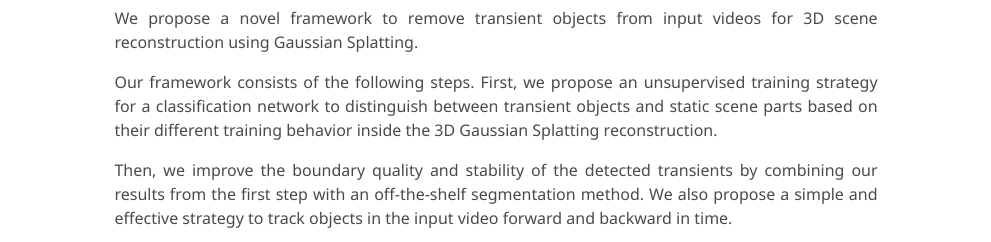
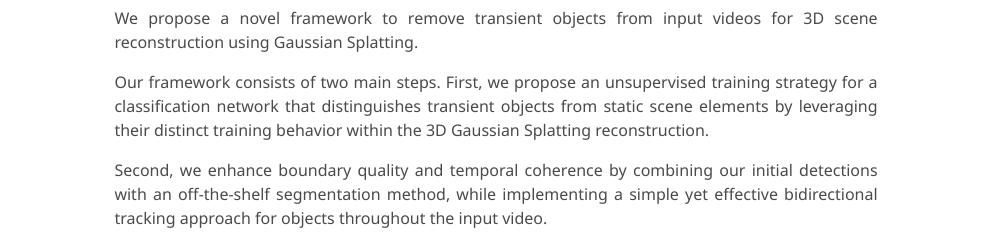
Before and after one commit to transient-3dgs/transient-3dgs.github.io, a plain HTML site: page index.html in a window 1280 px wide. Shown: the part 710-952 px from the top of the page, without its empty margins (144-1135 px from the left). Drawn offline with nearby package versions, Linux system fonts and the light colour scheme; some icons are missing; a web font is replaced by a local one.

Commit message:
Update index.html

```diff
--- a/index.html
+++ b/index.html
@@ -150,16 +150,15 @@
             for 3D scene reconstruction using Gaussian Splatting.
           </p>
           <p>
-            Our framework consists of the following steps.
+            Our framework consists of two main steps.
             First, we propose an unsupervised training strategy for a classification
-            network to distinguish between transient objects and static scene parts
-            based on their different training behavior inside the 3D Gaussian Splatting reconstruction.
+            network that distinguishes transient objects from static scene elements by
+            leveraging their distinct training behavior within the 3D Gaussian Splatting reconstruction.
           </p>
           <p>
-            Then, we improve the boundary quality and stability of the detected transients
-            by combining our results from the first step with an off-the-shelf segmentation method.
-            We also propose a simple and effective strategy to track objects in the input video
-            forward and backward in time.
+            Second, we enhance boundary quality and temporal coherence by combining our initial detections
+            with an off-the-shelf segmentation method, while implementing a simple yet effective bidirectional
+            tracking approach for objects throughout the input video.
           </p>
         </div>
         <img src="static/images/pipeline.png" class="img-responsive" alt="overview" width="120%" style="max-height: 450px;margin:auto;">
@@ -258,7 +257,7 @@
               </div>
               <div id="example4" class="bal-container-small">
                 <div class="bal-after">
-                  <img src="static/images/patio_comparison_ours.jpg">
+                  <img src="static/images/spot_comparison_ours.jpg">
                   <div class="bal-afterPosition afterLabel" style="z-index: 1;">
                     Ours
                   </div>
@@ -266,9 +265,9 @@
 
                 <div class="bal-before" style="width:57.361111111111114%;">
                   <div class="bal-before-inset" style="width: 628px;">
-                    <img src="static/images/patio_comparison_sls.jpg">
+                    <img src="static/images/spot_comparison_wg.jpg">
                     <div class="bal-beforePosition beforeLabel">
-                      SpotLessSplats
+                      WildGaussians
                     </div>
                   </div>
                 </div>
```
